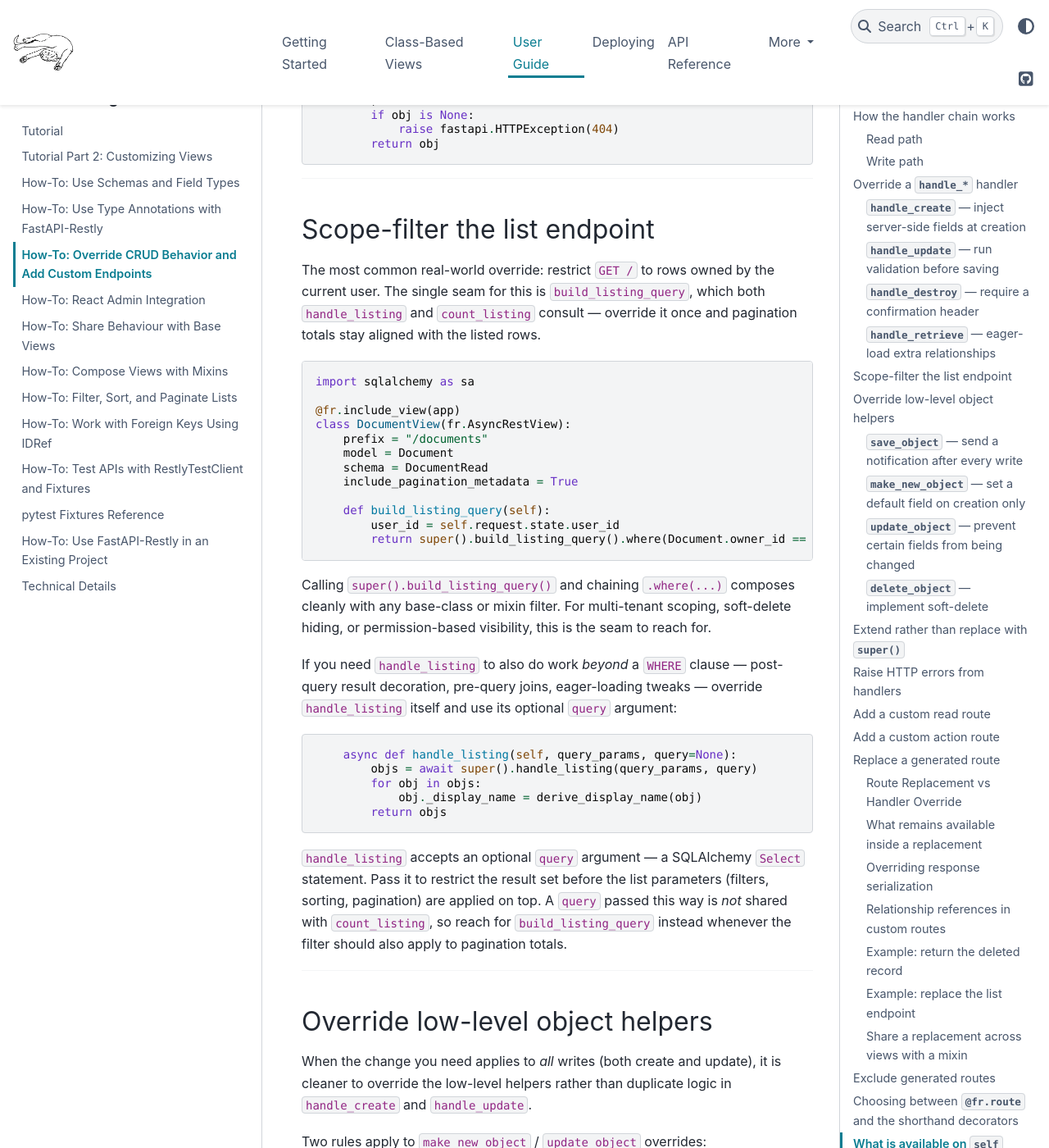
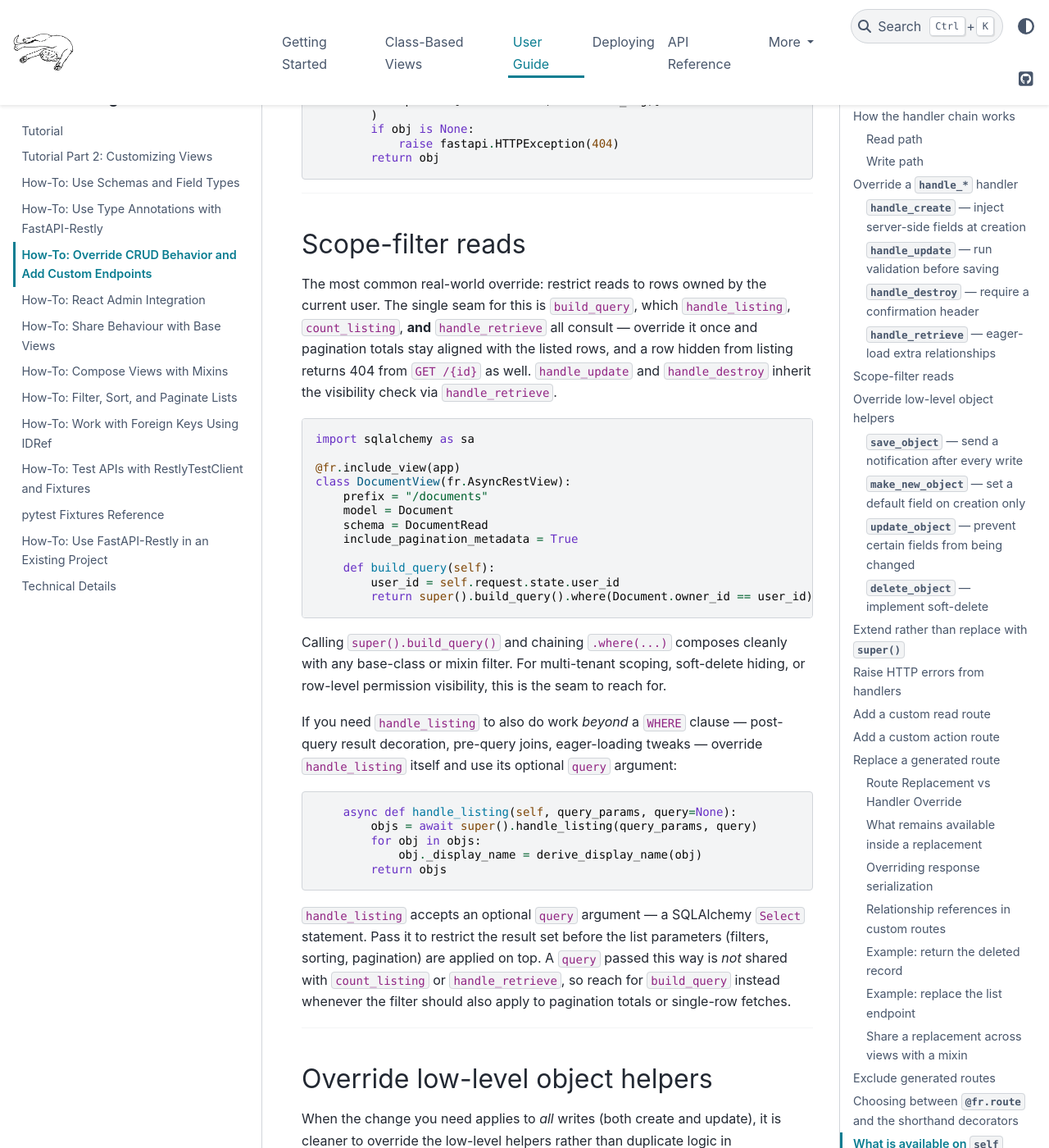
Before and after one commit to rjprins/fastapi-restly, a Sphinx documentation site: the page built from docs/howto_override_endpoints.md, in a window 1280 px wide and 1400 px high, scrolled down 3164 px. Shown: the whole window at 82% size. Built offline with Sphinx 7.4.7 and the PyData theme 0.15.4, drawn with Linux system fonts in a browser that asks for light colours; some of the changed text lies outside the part shown.

Commit message:
Unify read seam as build_query (was build_listing_query)
handle_retrieve now routes through the same query builder as listing and
count, so a single override filters all reads — listing, pagination total,
and single-row fetches. A row hidden from listing returns 404 from
GET /{id} too, and update/destroy inherit the visibility check via
handle_retrieve.

Mixin code shrinks: TenantScopedMixin and SoftDeleteMixin no longer need
parallel handle_retrieve overrides, and TaskView's assignee guard collapses
into its build_query. handle_retrieve switches from session.get to
SELECT … WHERE pk = ? — composite-PK subclasses must override it
themselves and now get a clear NotImplementedError.

````diff
--- a/docs/howto_override_endpoints.md
+++ b/docs/howto_override_endpoints.md
@@ -24,15 +24,16 @@ The API reference also classifies the full view method surface:
 GET /{id}
   └─ retrieve()         ← HTTP contract (replace to change; see below)
        └─ handle_retrieve(id)    ← business-logic handler — override here
+            └─ build_query()    ← same seam as listing — read filters apply here too
 ```
 
 ```
 GET /
   └─ listing()                      ← HTTP contract (replace to change; see below)
        └─ handle_listing(query_params)      ← business-logic handler — override here
-       │    └─ build_listing_query()    ← WHERE-clause seam shared with count_listing
+       │    └─ build_query()    ← WHERE-clause seam shared with count_listing AND retrieve
        └─ count_listing(query_params)  ← only called when include_pagination_metadata = True
-            └─ build_listing_query()    ← same seam — overriding once filters list and total
+            └─ build_query()    ← same seam — overriding once filters list, count, and retrieve
 ```
 
 ### Write path
@@ -140,12 +141,15 @@ from sqlalchemy.orm import selectinload
 
 ---
 
-## Scope-filter the list endpoint
+## Scope-filter reads
 
-The most common real-world override: restrict `GET /` to rows owned by the
-current user. The single seam for this is `build_listing_query`, which both
-`handle_listing` and `count_listing` consult — override it once and pagination
-totals stay aligned with the listed rows.
+The most common real-world override: restrict reads to rows owned by the
+current user. The single seam for this is `build_query`, which
+`handle_listing`, `count_listing`, **and** `handle_retrieve` all consult —
+override it once and pagination totals stay aligned with the listed rows,
+and a row hidden from listing returns 404 from `GET /{id}` as well.
+`handle_update` and `handle_destroy` inherit the visibility check via
+`handle_retrieve`.
 
 ```python
 import sqlalchemy as sa
@@ -157,15 +161,15 @@ class DocumentView(fr.AsyncRestView):
     schema = DocumentRead
     include_pagination_metadata = True
 
-    def build_listing_query(self):
+    def build_query(self):
         user_id = self.request.state.user_id
-        return super().build_listing_query().where(Document.owner_id == user_id)
+        return super().build_query().where(Document.owner_id == user_id)
 ```
 
-Calling `super().build_listing_query()` and chaining `.where(...)` composes
+Calling `super().build_query()` and chaining `.where(...)` composes
 cleanly with any base-class or mixin filter. For multi-tenant scoping,
-soft-delete hiding, or permission-based visibility, this is the seam to
-reach for.
+soft-delete hiding, or row-level permission visibility, this is the seam
+to reach for.
 
 If you need `handle_listing` to also do work *beyond* a `WHERE` clause —
 post-query result decoration, pre-query joins, eager-loading tweaks —
@@ -182,8 +186,9 @@ override `handle_listing` itself and use its optional `query` argument:
 `handle_listing` accepts an optional `query` argument — a SQLAlchemy `Select`
 statement. Pass it to restrict the result set before the list parameters
 (filters, sorting, pagination) are applied on top. A `query` passed this
-way is *not* shared with `count_listing`, so reach for `build_listing_query`
-instead whenever the filter should also apply to pagination totals.
+way is *not* shared with `count_listing` or `handle_retrieve`, so reach
+for `build_query` instead whenever the filter should also apply to
+pagination totals or single-row fetches.
 
 ---
 
@@ -583,11 +588,13 @@ Set `exclude_routes` to suppress specific generated endpoints:
 class UserView(fr.AsyncRestView):
     prefix = "/users"
     model = User
-    exclude_routes = ["destroy", "update"]
+    exclude_routes = [fr.ViewRoute.DESTROY, fr.ViewRoute.UPDATE]
 ```
 
-Valid values are: `"listing"`, `"retrieve"`, `"create"`, `"update"`, `"destroy"`. Any
-other string raises `AttributeError` at startup.
+Valid values are: `fr.ViewRoute.LISTING`, `fr.ViewRoute.RETRIEVE`,
+`fr.ViewRoute.CREATE`, `fr.ViewRoute.UPDATE`, `fr.ViewRoute.DESTROY`. Route-name
+strings such as `"destroy"` are still accepted for compatibility; any other
+string raises `AttributeError` at startup.
 
 ---
 
````
Also changed, not shown: CHANGELOG.md (+17 -0 lines), docs/api_reference.md (+10 -8 lines), docs/class_based_views.md (+4 -4 lines), docs/howto_compose_views_with_mixins.md (+13 -23 lines), docs/howto_query_modifiers.md (+11 -9 lines), docs/tutorial_customizing.md (+10 -8 lines), 10 other files.
